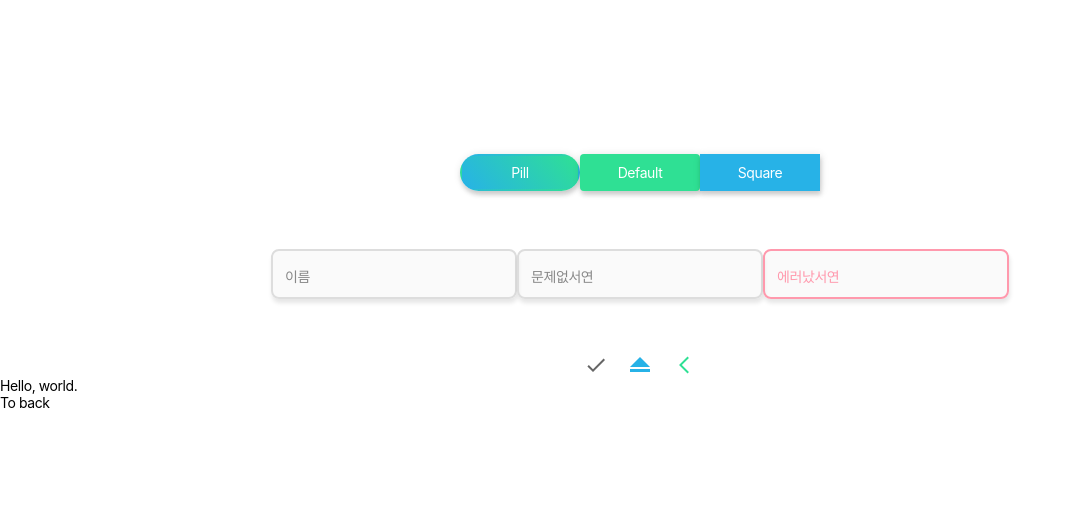
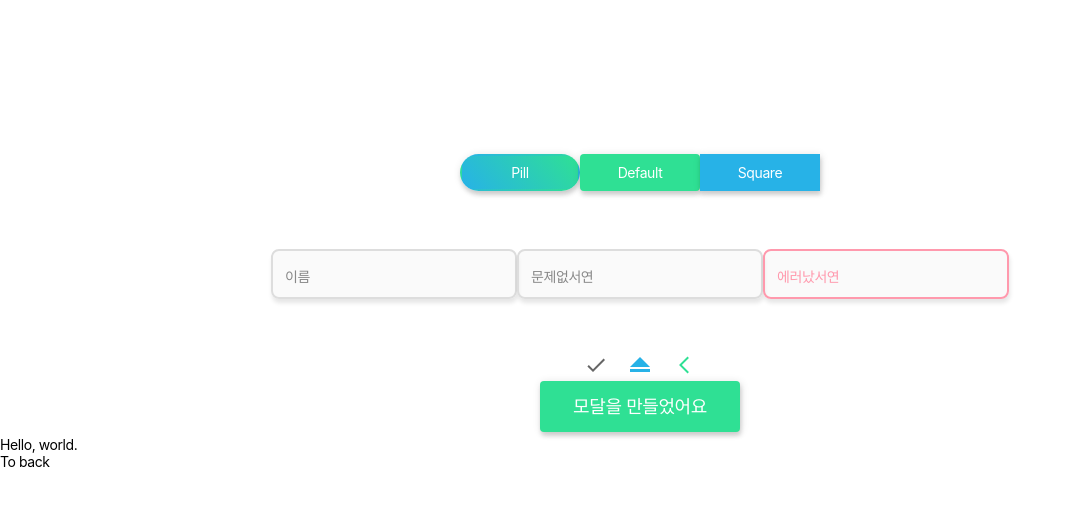
Before and after one commit to 365kim/react-boilerplate-without-cra, a React app: page / in a window 1280 px wide. Shown: the top 506 px of the page, without its empty margins (0-1073 px from the left). Built offline with nearby package versions, Linux system fonts and the light colour scheme; a web font is replaced by a local one.

Commit message:
feat: useModal 구현

```diff
--- a/src/App.tsx
+++ b/src/App.tsx
@@ -2,12 +2,14 @@ import { lazy, Suspense } from 'react';
 import { BrowserRouter as Router, Link, Route, Routes } from 'react-router-dom';
 
 import { HomePage } from 'pages';
-import { Button, FlexBox, Icon, Input } from 'components';
+import { Button, FlexBox, Icon, Input, useModal } from 'components';
 import { ArrowLeftSimple, ArrowUp, Check } from 'icons';
 
 const AboutPage = lazy(() => import(/* webpackChunkName: "AboutPage" */ './pages/AboutPage'));
 
 const App = (): JSX.Element => {
+  const { Modal: TestModal, open } = useModal({ id: 'test-modal' });
+
   return (
     <Router>
       <Suspense fallback={''}>
@@ -28,10 +30,22 @@ const App = (): JSX.Element => {
           <Input label="에러났서연" isError />
         </FlexBox>
         <FlexBox dir="row" gap="20px" mt="50px">
-          <Icon icon={Check}></Icon>
-          <Icon icon={ArrowUp} color="secondary"></Icon>
-          <Icon icon={ArrowLeftSimple} color="primary"></Icon>
+          <Icon icon={Check} />
+          <Icon icon={ArrowUp} color="secondary" />
+          <Icon icon={ArrowLeftSimple} color="primary" />
         </FlexBox>
+        <FlexBox>
+          <Button size="lg" onClick={open}>
+            모달을 만들었어요
+          </Button>
+        </FlexBox>
+
+        <TestModal slideDirection="center" hasCloseButton>
+          <>
+            <h2>제목을 써요</h2>
+            <p>모달 내용을 써요.</p>
+          </>
+        </TestModal>
 
         <Routes>
           <Route path={'/'} element={<HomePage />} />
--- a/src/components/index.ts
+++ b/src/components/index.ts
@@ -2,3 +2,6 @@ export { Button } from './atoms/Button';
 export { FlexBox } from './atoms/FlexBox';
 export { Input } from './atoms/Input';
 export { Icon } from './atoms/Icon';
+export { Portal } from './atoms/Portal';
+
+export { useModal } from './templates/Modal';
--- /dev/null
+++ b/src/components/templates/Modal/css.ts
@@ -0,0 +1,108 @@
+import { css } from '@emotion/react';
+
+import { BREAK_POINT, MOTION, Z_INDEX } from 'styles';
+
+export const dimmer = css`
+  position: fixed;
+  top: 0;
+  right: 0;
+  bottom: 0;
+  left: 0;
+  display: flex;
+  justify-content: center;
+  align-items: center;
+  width: 100%;
+  height: 100%;
+  z-index: ${Z_INDEX.MODAL};
+  background-color: rgba(0, 0, 0, 0.5);
+`;
+
+export const visibility = {
+  visible: MOTION.FADE_IN,
+  invisible: MOTION.FADE_OUT,
+};
+
+export const slide = {
+  top: {
+    slideIn: MOTION.TOP_SLIDE_IN,
+    slideOut: MOTION.TOP_SLIDE_OUT,
+  },
+  bottom: {
+    slideIn: MOTION.BOTTOM_SLIDE_IN,
+    slideOut: MOTION.BOTTOM_SLIDE_OUT,
+  },
+  left: {
+    slideIn: MOTION.LEFT_SLIDE_IN,
+    slideOut: MOTION.LEFT_SLIDE_OUT,
+  },
+  right: {
+    slideIn: MOTION.RIGHT_SLIDE_IN,
+    slideOut: MOTION.RIGHT_SLIDE_OUT,
+  },
+  center: {
+    slideIn: MOTION.SCALE_IN,
+    slideOut: null,
+  },
+  none: {
+    slideIn: null,
+    slideOut: null,
+  },
+};
+
+export const content = css`
+  position: relative;
+  display: flex;
+  flex-direction: column;
+  justify-content: center;
+  padding: 32px;
+  max-width: 70%;
+  max-height: 95%;
+
+  line-height: 1.5;
+  background-color: #fff;
+  border-radius: 0.25rem;
+  box-shadow: 8px 8px 8px rgb(0 0 0 / 9%);
+
+  @media (max-width: ${BREAK_POINT.TABLET_MD}) {
+    max-width: 95%;
+  }
+`;
+
+export const size = {
+  base: css`
+    min-width: 420px;
+    min-height: 160px;
+    @media (max-width: ${BREAK_POINT.TABLET_MD}) {
+      min-width: 240px;
+      max-width: 416px;
+    }
+  `,
+  sm: css`
+    min-width: 340px;
+    min-height: 120px;
+    @media (max-width: ${BREAK_POINT.TABLET_MD}) {
+      min-width: 240px;
+      max-width: 340px;
+    }
+  `,
+  lg: css`
+    min-width: 420px;
+    height: 580px;
+    @media (max-width: ${BREAK_POINT.TABLET_MD}) {
+      min-width: 240px;
+      max-width: 416px;
+    }
+  `,
+};
+
+export const closeButton = css`
+  position: absolute;
+  top: 16px;
+  right: 16px;
+  padding: 4px;
+
+  & svg {
+    width: 20px;
+    height: 20px;
+  }
+`;
--- /dev/null
+++ b/src/components/templates/Modal/index.tsx
@@ -0,0 +1,101 @@
+import { MouseEvent, KeyboardEvent, useState, ButtonHTMLAttributes } from 'react';
+
+import { Icon, Portal } from 'components';
+import { Close } from 'icons';
+import * as css from './css';
+
+interface InitialState {
+  id?: string;
+  isOpenInitially?: boolean;
+}
+
+interface Prop {
+  size?: 'base' | 'sm' | 'lg';
+  slideDirection?: 'top' | 'bottom' | 'left' | 'right' | 'center' | 'none';
+  hasCloseButton?: boolean;
+  CloseButton?: any;
+  willCloseOnDimmerClick?: boolean;
+  willCloseOnEsc?: boolean;
+  closeSideEffect?: () => void;
+  children: JSX.Element;
+}
+
+const DefaultCloseButton = (props: ButtonHTMLAttributes<HTMLButtonElement>) => (
+  <button css={css.closeButton} {...props}>
+    <Icon icon={Close} />
+  </button>
+);
+
+export const useModal = ({ id = 'modal', isOpenInitially = false }: InitialState) => {
+  const [isOpen, setIsOpen] = useState<boolean>(isOpenInitially);
+  const [willClose, setWillClose] = useState<boolean>(false);
+
+  const open = () => {
+    setWillClose(false);
+    setIsOpen(true);
+  };
+  const close = () => {
+    setWillClose(true);
+    setTimeout(() => setIsOpen(false), 300);
+  };
+
+  const Modal = ({
+    size = 'base',
+    slideDirection = 'none',
+    hasCloseButton = false,
+    CloseButton = DefaultCloseButton,
+    willCloseOnDimmerClick = true,
+    willCloseOnEsc = true,
+    closeSideEffect = () => {},
+    children,
+  }: Prop) => {
+    const handleClickDimmer = ({ target, currentTarget }: MouseEvent) => {
+      if (target !== currentTarget) return;
+      if (!willCloseOnDimmerClick) return;
+      close();
+      closeSideEffect();
+    };
+
+    console.log({ slideDirection });
+
+    const handleKeyDownEsc = (e: KeyboardEvent) => {
+      if (e.key !== 'Escape') return;
+      e.stopPropagation();
+      if (!willCloseOnEsc) return;
+      close();
+      closeSideEffect();
+    };
+
+    if (!isOpen) {
+      return null;
+    }
+
+    return (
+      <Portal id={id}>
+        <div
+          css={[css.dimmer, willClose ? css.visibility.invisible : css.visibility.visible]}
+          onClick={handleClickDimmer}
+        >
+          <div
+            css={[
+              css.content,
+              css.size[size],
+              willClose ? css.slide[slideDirection].slideOut : css.slide[slideDirection].slideIn,
+            ]}
+            onKeyDown={handleKeyDownEsc}
+          >
+            {hasCloseButton && <CloseButton onClick={close} />}
+            {children}
+          </div>
+        </div>
+      </Portal>
+    );
+  };
+
+  return {
+    isOpen,
+    open,
+    close,
+    Modal,
+  };
+};
```
Also changed, not shown: src/index.html (+2 -7 lines).
